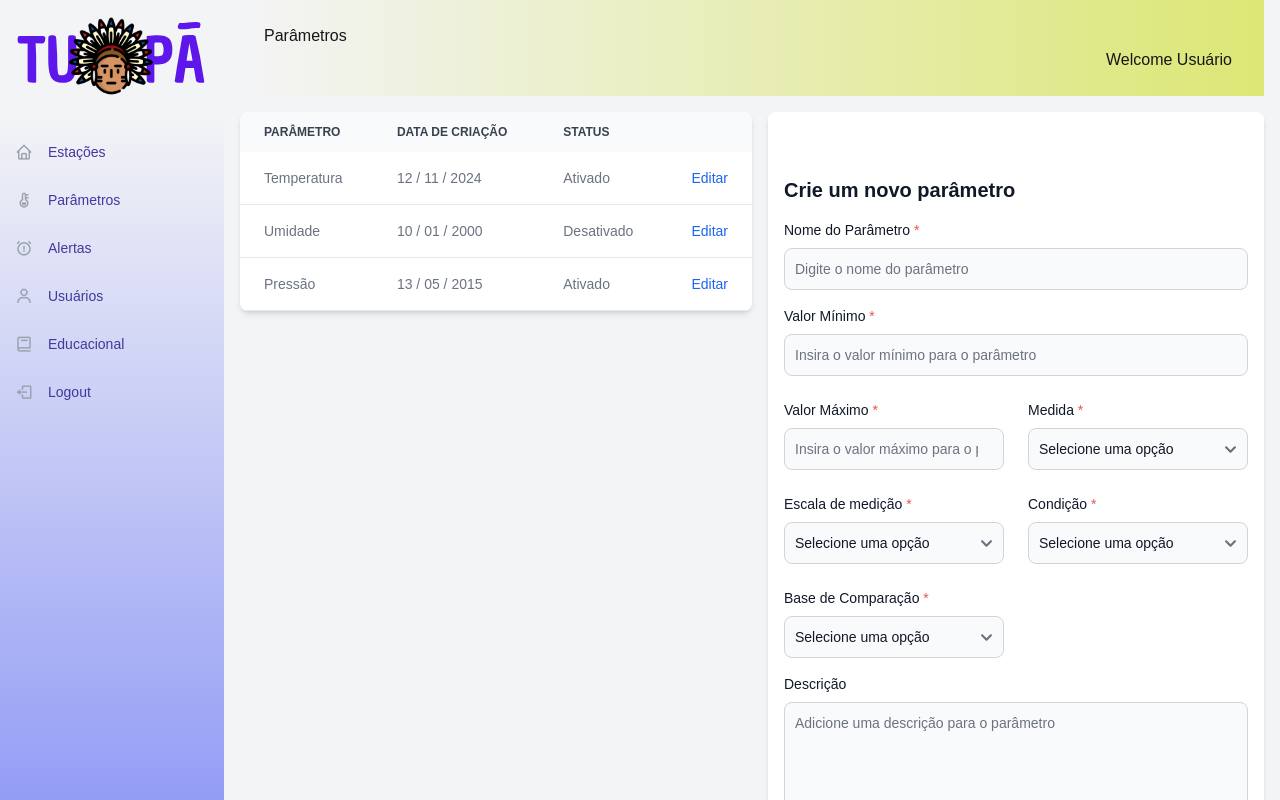
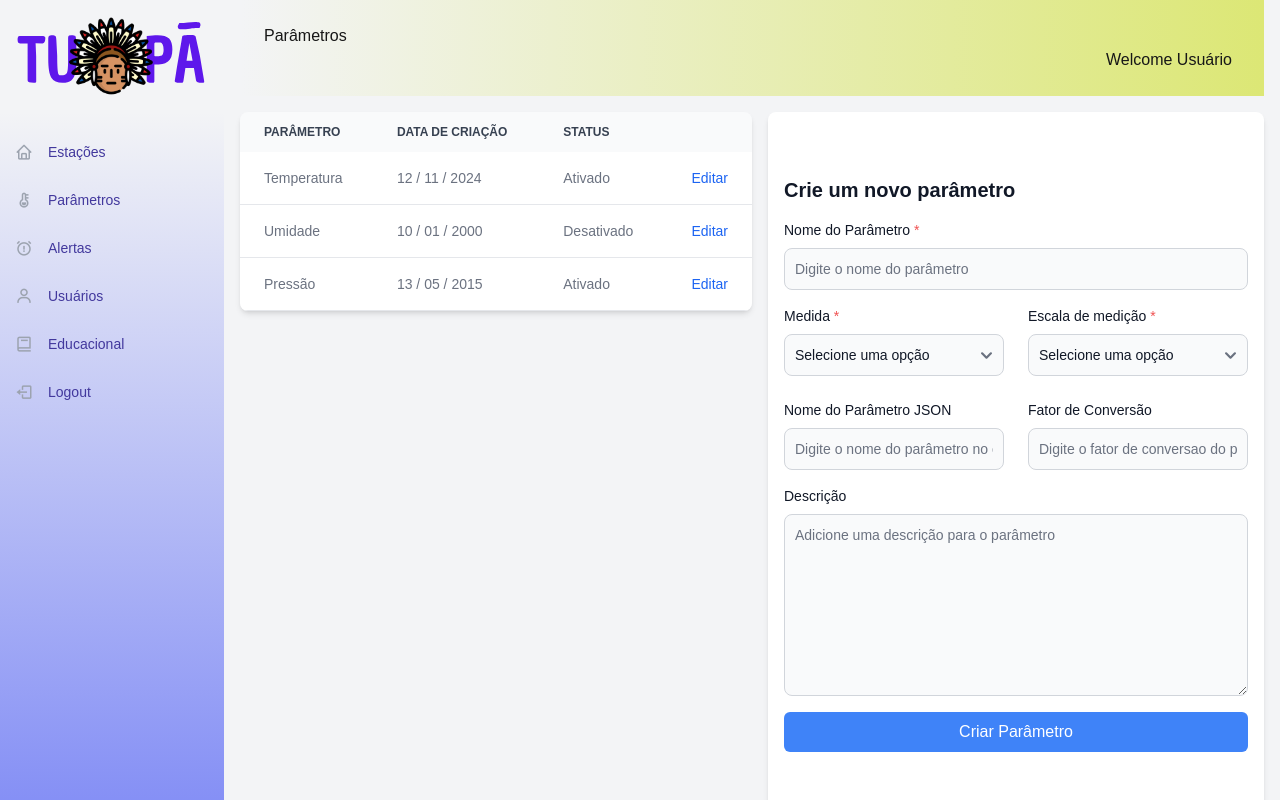
Before and after one commit to Grupo-Syntax-Squad/Tupan-Front, a Next.js app in the folder tupan/: page /parametros in a window 1280 px wide. Shown: the top 800 px of the page. Built offline with nearby package versions, Linux system fonts and the light colour scheme.

Commit message:
func: implementar criacao de parametro

```diff
--- /dev/null
+++ b/tupan/src/app/_api/post/parametros.ts
@@ -0,0 +1,31 @@
+import { api_route } from "..";
+
+interface Parametro {
+    nome: string;
+    fator: 0;
+    offset: 0;
+    unidade: string;
+    nome_json: string;
+  }
+
+  export const criarParametro = async (parametro: Parametro): Promise<any> => {
+    try {
+      const response = await fetch(`${api_route}parametros`, {
+        method: "POST",
+        headers: {
+          "Authorization": `Token 336a2fafc45127faa82798d1e9b9e6583a062373`,
+          "Content-Type": "application/json",
+        },
+        body: JSON.stringify(parametro),
+      });
+
+      if (!response.ok) {
+        throw new Error(`Erro ao criar o parâmetro: ${response.statusText}`);
+      }
+
+      return await response.json();
+    } catch (error) {
+      console.error("Erro na requisição:", error);
+      throw error;
+    }
+  };
--- a/tupan/src/components/formulario-parametros.tsx
+++ b/tupan/src/components/formulario-parametros.tsx
@@ -1,12 +1,36 @@
-"use client";
+'use client';
 
-import { Input } from "@/components/input";
-import { useFormularioParametros } from "@/hooks/formulario";
-import { FormularioProps } from "@/types/interfaces";
-import { Select } from "./select";
+import { Input } from '@/components/input';
+import { useFormularioParametros } from '@/hooks/formulario';
+import { FormularioProps } from '@/types/interfaces';
+import { Select } from './select';
+import { useCreateParametro } from '@/hooks/adicionarParametro';
 
 export const Formulario = ({ onSubmit, dados }: FormularioProps) => {
   const { formValues, handleChange } = useFormularioParametros(dados);
+  const { submitParametro, loading, error, success } = useCreateParametro();
+
+  const handleFormSubmit = async (e: React.FormEvent<HTMLFormElement>) => {
+    e.preventDefault();
+
+    const parametro = {
+      nome: formValues.nome,
+      fator: 0,
+      offset: 0,
+      unidade: formValues.escala,
+      nome_json: formValues.nome,
+    };
+
+    try {
+      await submitParametro({
+        ...parametro,
+        fator: 0,
+        offset: 0,
+      });
+    } catch (error) {
+      console.error('Erro ao criar o parâmetro:', error);
+    }
+  };
 
   return (
     <section className="bg-white dark:bg-gray-900 shadow-md sm:rounded-lg">
@@ -14,7 +38,7 @@ export const Formulario = ({ onSubmit, dados }: FormularioProps) => {
         <h2 className="mb-4 text-xl font-bold text-gray-900 dark:text-white">
           Crie um novo parâmetro
         </h2>
-        <form action="#" onSubmit={onSubmit}>
+        <form action="#" onSubmit={handleFormSubmit}>
           <div className="w-full mb-4">
             <Input
               id="nome"
@@ -27,30 +51,6 @@ export const Formulario = ({ onSubmit, dados }: FormularioProps) => {
             />
           </div>
           <div className="grid gap-4 sm:grid-cols-2 sm:gap-6">
-            <div className="sm:col-span-2">
-              <Input
-                id="minimo"
-                label="Valor Mínimo"
-                span="*"
-                placeholder="Insira o valor mínimo para o parâmetro"
-                type="number"
-                required
-                value={formValues.minimo}
-                onChange={handleChange}
-              />
-            </div>
-            <div>
-              <Input
-                id="maximo"
-                label="Valor Máximo"
-                span="*"
-                placeholder="Insira o valor máximo para o parâmetro"
-                type="number"
-                required
-                value={formValues.maximo}
-                onChange={handleChange}
-              />
-            </div>
             <div>
               <Select
                 id="medida"
@@ -60,11 +60,14 @@ export const Formulario = ({ onSubmit, dados }: FormularioProps) => {
                 value={formValues.medida}
                 onChange={handleChange}
                 options={[
-                  { label: "Temperatura", value: "Temperatura" },
-                  { label: "Pressão", value: "Pressão" },
-                  { label: "Umidade", value: "Umidade" },
-                  { label: "Volume da chuva", value: "Volume" },
-                  { label: "Velocidade do vento", value: "Velocidade do vento" },
+                  { label: 'Temperatura', value: 'Temperatura' },
+                  { label: 'Pressão', value: 'Pressão' },
+                  { label: 'Umidade', value: 'Umidade' },
+                  { label: 'Volume da chuva', value: 'Volume' },
+                  {
+                    label: 'Velocidade do vento',
+                    value: 'Velocidade do vento',
+                  },
                 ]}
               />
             </div>
@@ -77,49 +80,36 @@ export const Formulario = ({ onSubmit, dados }: FormularioProps) => {
                 value={formValues.escala}
                 onChange={handleChange}
                 options={[
-                  { label: "° C", value: "C" },
-                  { label: "° F", value: "F" },
-                  { label: "° K", value: "K" },
-                  { label: "Pascal", value: "Pa" },
-                  { label: "g/m³", value: "metroCubico" },
-                  { label: "m/s", value: "velocidadeVentoMS" },
-                  { label: "km/h", value: "velocidadeVentoKH" },
+                  { label: '° C', value: 'C' },
+                  { label: '° F', value: 'F' },
+                  { label: '° K', value: 'K' },
+                  { label: 'Pascal', value: 'Pa' },
+                  { label: 'g/m³', value: 'metroCubico' },
+                  { label: 'm/s', value: 'velocidadeVentoMS' },
+                  { label: 'km/h', value: 'velocidadeVentoKH' },
                 ]}
               />
             </div>
             <div>
-              <Select
-                id="condicao"
-                label="Condição"
-                span="*"
+              <Input
+                id="nomejson"
+                label="Nome do Parâmetro JSON"
+                span=" "
+                placeholder="Digite o nome do parâmetro no campo JSON"
                 required
-                value={formValues.condicao}
+                value={formValues.nomejson}
                 onChange={handleChange}
-                options={[
-                  { label: "Se menor que", value: "minimo" },
-                  { label: "Se maior que", value: "maximo" },
-                  { label: "Se diferente de", value: "diferencaMINMAX" },
-                  { label: "Se igual ao", value: "diferencaMAXMIN" },
-                  { label: "Se está entre", value: "soma" },
-                ]}
               />
             </div>
             <div>
-              <Select
-                id="comparacao"
-                label="Base de Comparação"
-                span="*"
+              <Input
+                id="fator"
+                label="Fator de Conversão"
+                span=" "
+                placeholder="Digite o fator de conversao do parametro"
                 required
-                value={formValues.comparacao}
+                value={formValues.fator}
                 onChange={handleChange}
-                options={[
-                  { label: "Valor mínimo", value: "minimo" },
-                  { label: "Valor máximo", value: "maximo" },
-                  { label: "Minimo - Máximo", value: "diferencaMINMAX" },
-                  { label: "Máximo - Mínimo", value: "diferencaMAXMIN" },
-                  { label: "Máximo + Mínimo", value: "soma" },
-                  { label: "Entre Mínimo e Máximo", value: "entre" },
-                ]}
               />
             </div>
           </div>
@@ -139,6 +129,19 @@ export const Formulario = ({ onSubmit, dados }: FormularioProps) => {
               onChange={handleChange}
             ></textarea>
           </div>
+
+          <div className="mt-4">
+            <button
+              type="submit"
+              className={`w-full bg-blue-500 text-white py-2 rounded-md ${loading ? 'opacity-50 cursor-not-allowed' : ''}`}
+              disabled={loading}
+            >
+              {loading ? 'Criando...' : 'Criar Parâmetro'}
+            </button>
+          </div>
+
+          {error && <p className="text-red-500">{error}</p>}
+          {success && <p className="text-green-500">{success}</p>}
         </form>
       </div>
     </section>
--- a/tupan/src/hooks/adicionarParametro.ts
+++ b/tupan/src/hooks/adicionarParametro.ts
@@ -1,37 +1,30 @@
 import { useState } from "react";
-import { useCreateParametro } from "@/app/_api/post/parametros";
-import { usePopConfirmacao } from "./visivel";
+import { criarParametro } from "@/app/_api/post/parametros";
 
-interface Parametro {
-  nome: string;
-  fator: number;
-  offset: number;
-  escala: string;
-  medida: string;
-  descricao: string;
-  status: string;
-  nome_json: string;
-}
+export const useCreateParametro = () => {
+  const [loading, setLoading] = useState(false);
+  const [error, setError] = useState<string | null>(null);
+  const [success, setSuccess] = useState<string | null>(null);
 
-export const useAdicionarParametro = () => {
-  const { criarParametro, loading, error, success } = useCreateParametro();
-  const { isVisible, mensagem, showPopConfirmacao, hidePopConfirmacao } =
-    usePopConfirmacao();
+  const submitParametro = async (parametro: { nome: string; fator: 0; offset: 0; unidade: string; nome_json: string; }) => {
+    setLoading(true);
+    setError(null);
+    setSuccess(null);
 
-  const handleAdicionarParametro = async (parametro: Parametro) => {
-    const data = await criarParametro(parametro);
-    if (data) {
-      showPopConfirmacao("Parâmetro adicionado com sucesso!");
+    try {
+      const result = await criarParametro(parametro);
+      setSuccess("Parâmetro criado com sucesso!");
+      return result;
+    } catch (error) {
+      if (error instanceof Error) {
+        setError(error.message);
+      } else {
+        setError('Erro desconhecido');
+      }
+    } finally {
+      setLoading(false);
     }
   };
 
-  return {
-    handleAdicionarParametro,
-    loading,
-    error,
-    success,
-    isVisible,
-    mensagem,
-    hidePopConfirmacao,
-  };
+  return { submitParametro, loading, error, success };
 };
--- a/tupan/src/hooks/formulario.ts
+++ b/tupan/src/hooks/formulario.ts
@@ -7,8 +7,8 @@ export const useFormularioParametros = (dados?: Record<string, unknown>) => {
     maximo: "",
     medida: "",
     escala: "",
-    comparacao: "",
-    condicao: "",
+    fator: "",
+    nomejson: "",
     itemWeight: "",
     description: "",
     offsetminimo: "",
--- a/tupan/src/types/Formulario/interface.ts
+++ b/tupan/src/types/Formulario/interface.ts
@@ -8,8 +8,8 @@ export interface FormularioProps {
       maximo?: string;
       medida?: string;
       escala?: string;
-      condicao?: string;
-      comparacao?: string;
+      fator?: string;
+      nomejson?: string;
       description?: string;
     };
     initialStatus: boolean;
```
